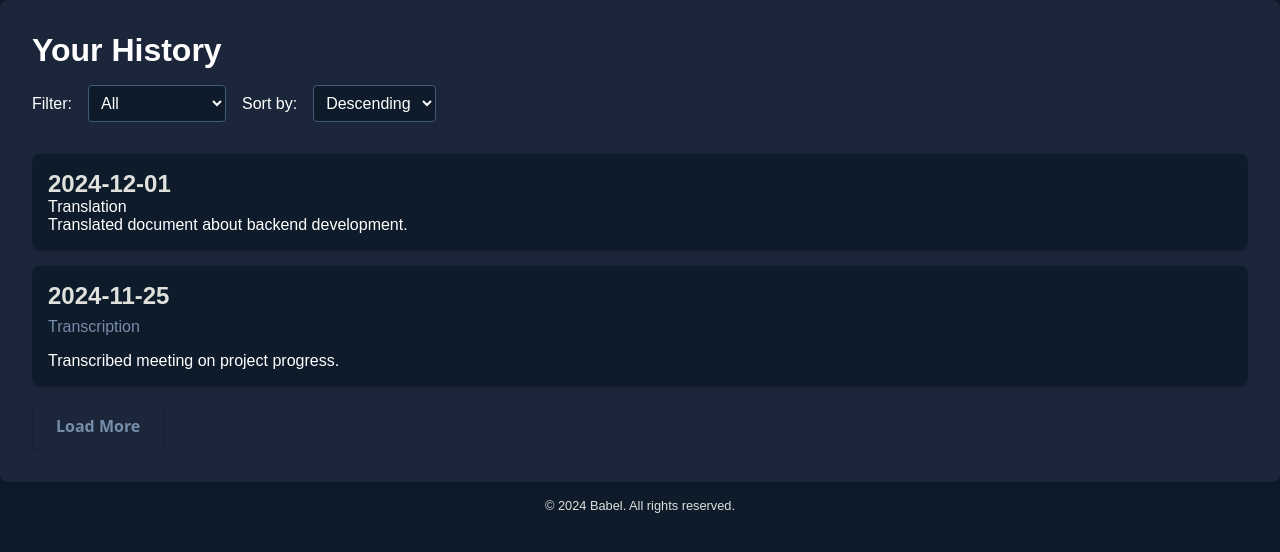
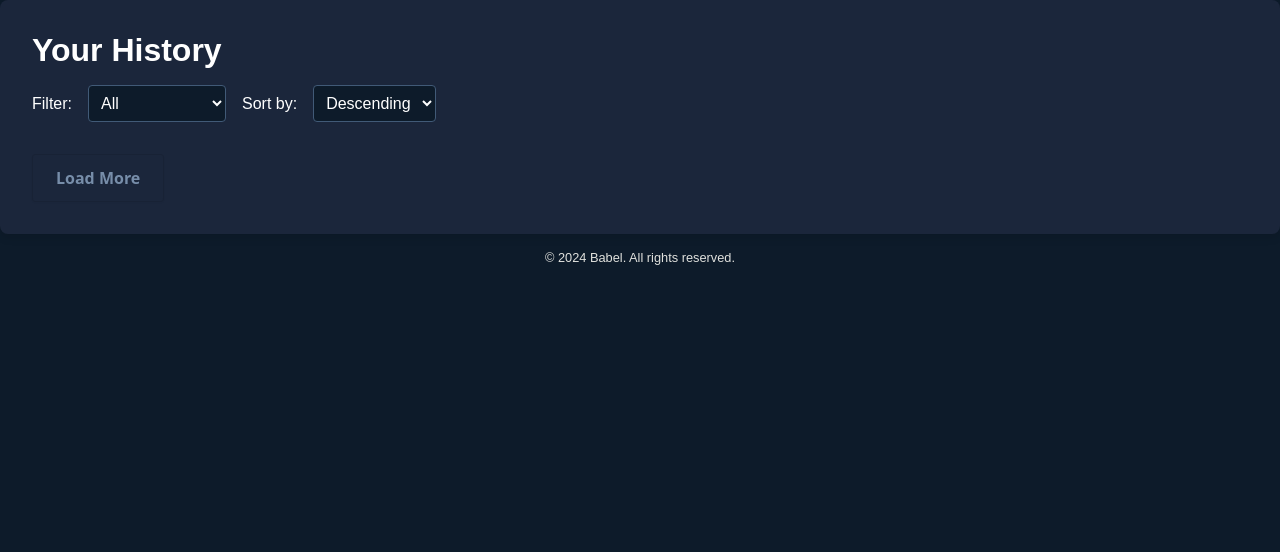
Before and after one commit to parthacharyaaaaa/Babel, a Flask app: page /history in a window 1280 px wide. Shown: the part 60-612 px from the top of the page. Run offline with Flask 3, Linux system fonts and the light colour scheme; parts of the project's set-up code (start-up, migrations or seed data) failed here and were passed over; some web fonts are replaced.

Commit message:
Removes boilerplate HTML

```diff
--- a/babel/templates/history.html
+++ b/babel/templates/history.html
@@ -11,7 +11,6 @@
     <section class="history-section">
         <h1>Your History</h1>
 
-        <!-- Filters Section -->
         <div class="filters">
             <label for="filter">Filter:</label>
             <select id="filter" name="filter" class="selection">
@@ -27,22 +26,8 @@
             </select>
         </div>
 
-        <!-- History List -->
-        <ul class="history-list">
-            <!-- Example item, loop through actual data in your backend -->
-            <li class="history-item">
-                <span class="history-date">2024-12-01</span>
-                <span class="history-id">Translation</span>
-                <span class="history-contents">Translated document about backend development.</span>
-            </li>
-            <li class="history-item">
-                <span class="history-date">2024-11-25</span>
-                <span class="history-type">Transcription</span>
-                <span class="history-description">Transcribed meeting on project progress.</span>
-            </li>
-            <!-- More items can be added dynamically -->
-        </ul>
-        <button class="submit-btn">Load More</button>
+        <ul class="history-list"></ul>
+        <button class="submit-btn" id="load-more" type="button">Load More</button>
     </section>
 </main>
 <script type="text/javascript" src="{{url_for('static', filename='scripts/history.js')}}"></script>
```
